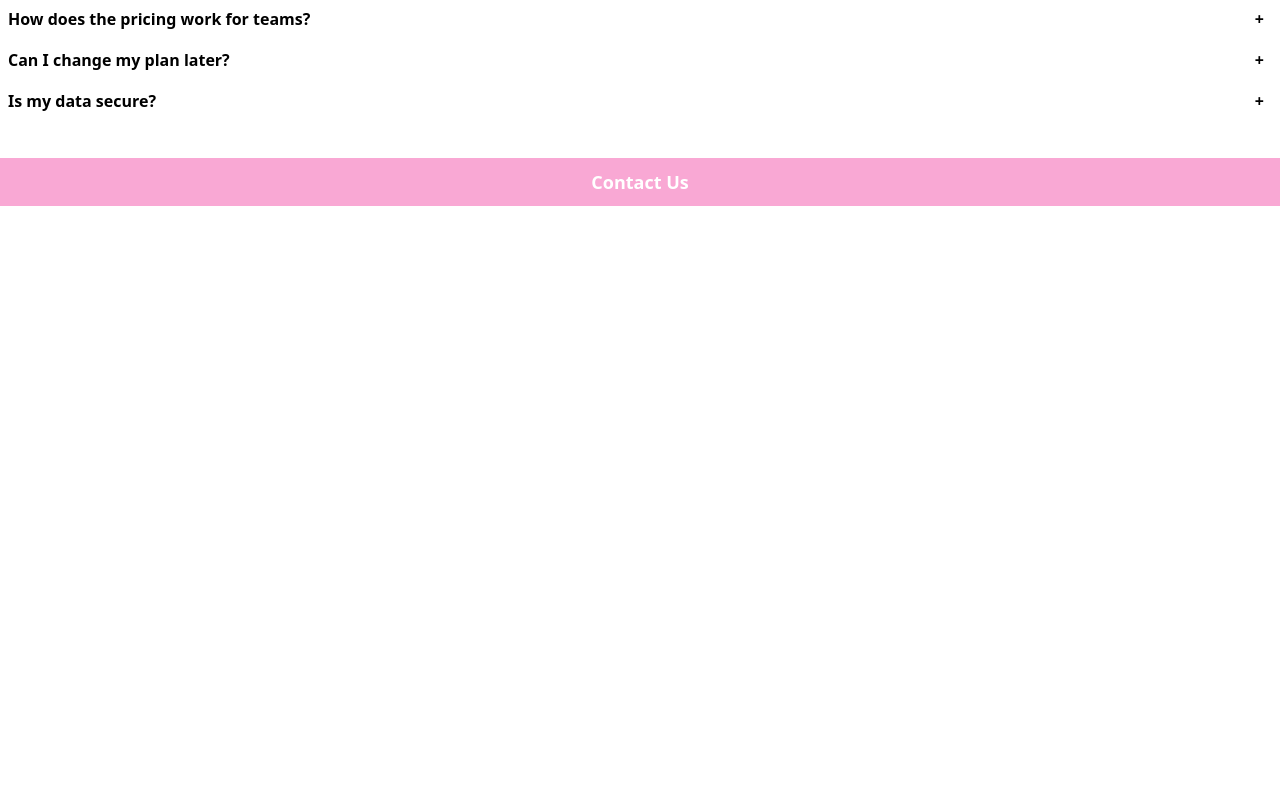
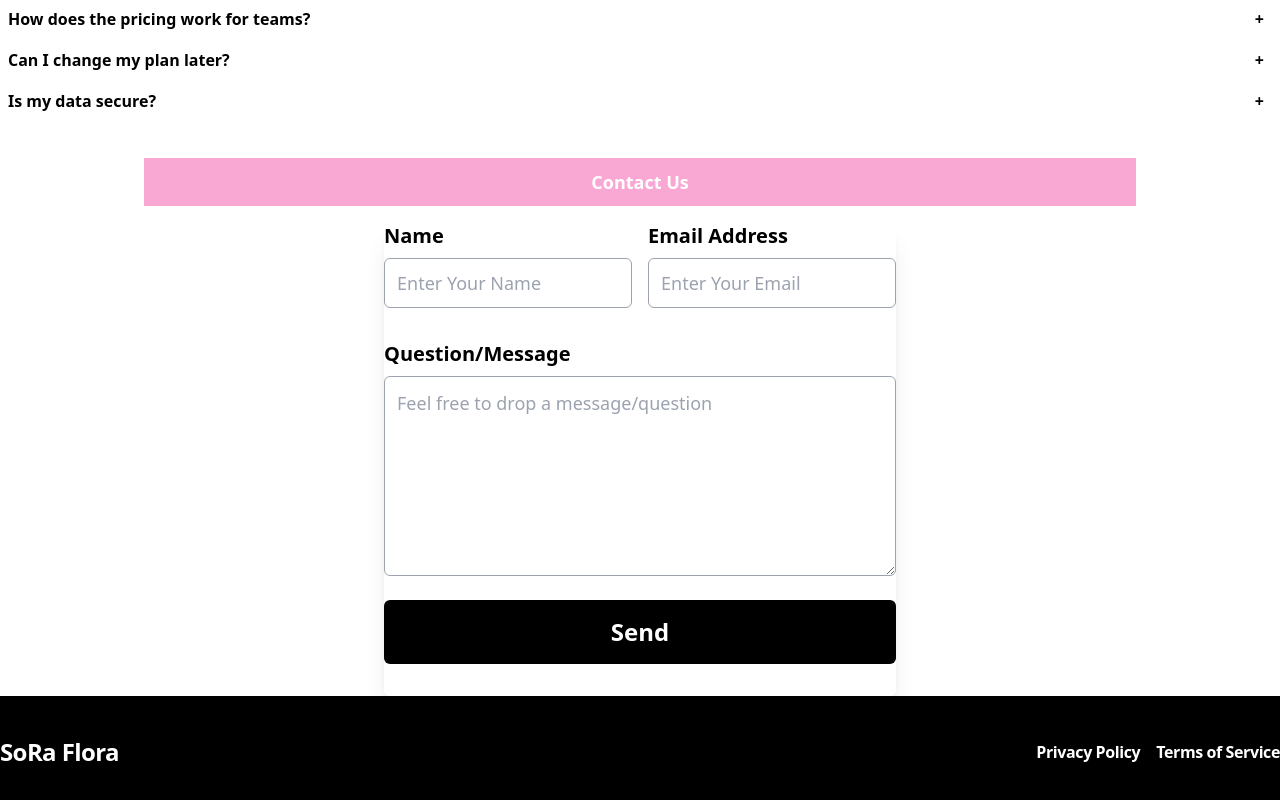
Before and after one commit to Sara-Majdi/Floral-Shop-App, a React (Vite) app: page / in a window 1280 px wide. Shown: the part 964-1764 px from the top of the page. Before the commit the page ends 1170 px from the top, so only its background shows below. Built offline with nearby package versions, Linux system fonts and the light colour scheme.

Commit message:
finish the Contact Us Section

```diff
--- a/package.json
+++ b/package.json
@@ -10,10 +10,13 @@
     "preview": "vite preview"
   },
   "dependencies": {
+    "@radix-ui/react-accordion": "^1.2.1",
+    "@radix-ui/react-icons": "^1.3.0",
     "framer-motion": "^11.11.8",
     "react": "^18.3.1",
     "react-dom": "^18.3.1",
-    "react-icons": "^5.3.0"
+    "react-icons": "^5.3.0",
+    "react-router-dom": "^6.27.0"
   },
   "devDependencies": {
     "@eslint/js": "^9.11.1",
@@ -28,6 +31,7 @@
     "globals": "^15.9.0",
     "postcss": "^8.4.47",
     "tailwindcss": "^3.4.13",
+    "typescript": "^5.6.3",
     "vite": "^5.4.8"
   }
 }
--- a/src/App.jsx
+++ b/src/App.jsx
@@ -5,6 +5,7 @@ import BestSeller from './components/BestSeller'
 import CategorySection from './components/CategorySection'
 import FAQ from './components/FAQ'
 import ContactUsSection from './components/ContactUsSection'
+import Footer from './components/Footer'
 
 
 function App() {
@@ -16,6 +17,7 @@ function App() {
       <CategorySection/>
       <FAQ/>
       <ContactUsSection/>
+      <Footer/>
 
     </div>
   )
--- a/src/components/ContactUsSection.jsx
+++ b/src/components/ContactUsSection.jsx
@@ -1,11 +1,62 @@
 import React from 'react'
 
 const ContactUsSection = () => {
+  const onSubmit = (event) => {
+    event.preventDefault();
+    // Handle form submission logic here
+  };
+
   return (
-    <div className='mt-9'>
+    <div className='mt-9 px-4 sm:px-6 lg:px-36'>
         <div className='h-12 bg-pink-300 text-lg text-white font-bold flex justify-center items-center'>
             Contact Us
         </div>
+
+        <section className="flex justify-center items-center w-full mt-4">
+        <form onSubmit={onSubmit} className="w-full max-w-lg font-inter shadow-xl rounded-md pb-8">
+          <div className="flex flex-col sm:flex-row sm:justify-between gap-4">
+            <div className="w-full">
+              <label className='font-semibold text-xl' htmlFor="name">Name</label>
+              <input
+                type="text"
+                className="w-full h-[50px] border border-gray-400 rounded-md p-3 text-lg mt-2"
+                placeholder="Enter Your Name"
+                name="name"
+                required
+              />
+            </div>
+
+            <div className="w-full">
+              <label className='font-semibold text-xl' htmlFor="email">Email Address</label>
+              <input
+                type="email" // Changed type to 'email' for better validation
+                className="w-full h-[50px] border border-gray-400 rounded-md p-3 text-lg mt-2"
+                placeholder="Enter Your Email"
+                name="email"
+                required
+              />
+            </div>
+          </div>
+
+          <div className="mt-8">
+            <label className='font-semibold text-xl' htmlFor="message">Question/Message</label>
+            <textarea
+              className="w-full h-[200px] block border border-gray-400 rounded-md p-3 text-lg mt-2"
+              placeholder="Feel free to drop a message/question"
+              name="message"
+              required
+            />
+          </div>
+
+          <button
+            type="submit"
+            className="w-full mt-6 py-4 rounded-md font-bold text-2xl font-inter bg-violet2 text-white bg-black"
+          >
+            Send
+          </button>
+        </form>
+      </section>
+
     </div>
   )
 }
--- /dev/null
+++ b/src/components/Footer.jsx
@@ -0,0 +1,19 @@
+import React from 'react'
+
+const Footer = () => {
+  return (
+    <div className="bg-black py-10">
+            <div className="container mx-auto flex flex-col md:flex-row justify-between items-center">
+                <span className="text-2xl font-bold tracking-tight font-inter text-white">
+                    SoRa Flora
+                </span>
+                <span className="text-white font-bold tracking-tight flex gap-4 font-inter">
+                    <span>Privacy Policy</span>
+                    <span>Terms of Service</span>
+                </span>
+            </div>
+        </div>
+  )
+}
+
+export default Footer
--- a/src/components/Navbar.jsx
+++ b/src/components/Navbar.jsx
@@ -1,5 +1,6 @@
 import React, { useState } from 'react'
 import { FiMenu } from 'react-icons/fi'
+import { Link } from 'react-router-dom';
 
 const Navbar = () => {
 
@@ -18,7 +19,11 @@ const Navbar = () => {
             <div className='flex justify-between items-center h-16'>
                 <div>
                     <a href="/">
-                        <h1 className='text-2xl font-bold'>Sora Flora</h1>
+                        <h1 className='text-2xl font-bold'>
+                            <Link to={"/"}>
+                                Sora Flora
+                            </Link>
+                        </h1>
                     </a>
                 </div>
 
--- a/src/main.jsx
+++ b/src/main.jsx
@@ -2,9 +2,50 @@ import { StrictMode } from 'react'
 import { createRoot } from 'react-dom/client'
 import App from './App.jsx'
 import './index.css'
+import { createBrowserRouter, Outlet, RouterProvider } from 'react-router-dom'
+import About from './pages/About.jsx'
+
+const Layout = () => {
+  return (
+    <div>
+      <Outlet/>
+    </div>
+  )
+}
+
+const router = createBrowserRouter([
+  {
+    path:'/',
+    element: <Layout/>,
+    children:[
+      {
+        path:'/',
+        element: <App />,
+      },
+      {
+        path:'/about',
+        element: <About />,
+      },
+      // {
+      //   path:'/',
+      //   element: <App />,
+      // },
+      // {
+      //   path:'/',
+      //   element: <App />,
+      // },
+      // {
+      //   path:'/',
+      //   element: <App />,
+      // },
+      // {
+      //   path:'/',
+      //   element: <App />,
+      // },
+    ]
+  }
+])
 
 createRoot(document.getElementById('root')).render(
-  <StrictMode>
-    <App />
-  </StrictMode>,
+  <RouterProvider router={router} />
 )
--- /dev/null
+++ b/src/pages/About.jsx
@@ -0,0 +1,14 @@
+import React from 'react'
+import FAQ from '../components/FAQ'
+import Navbar from '../components/Navbar'
+
+const About = () => {
+  return (
+    <div>
+        <Navbar/>
+        <FAQ/>
+    </div>
+  )
+}
+
+export default About
```
Also changed, not shown: 1 other file (tests, documents, lock files or other folders).
